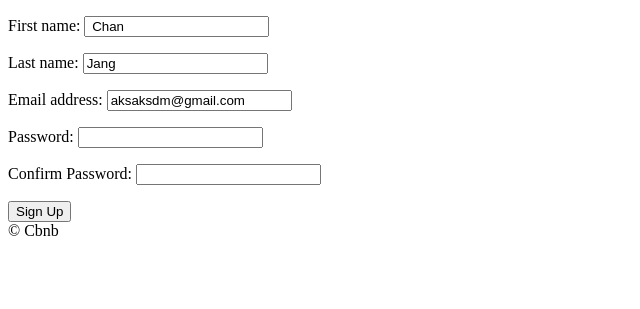
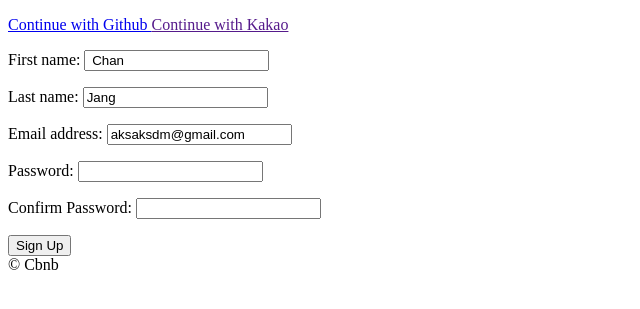
Before and after one commit to Dellil/django-project, a Django app: page /users/signup in a window 1280 px wide. Shown: the part 78-387 px from the top of the page, without its empty margins (0-640 px from the left). Run offline with Django 3.2, Linux system fonts and the light colour scheme.

Commit message:
Implementing Github Login!

```diff
--- /dev/null
+++ b/templates/partials/social_login.html
@@ -0,0 +1,6 @@
+<a href="{% url 'users:github-login' %}">
+    Continue with Github
+</a>
+<a href="">
+    Continue with Kakao
+</a>
--- a/templates/users/login.html
+++ b/templates/users/login.html
@@ -9,7 +9,7 @@ Log In
 {% endblock search-bar %}
 
 {% block content %}
-
+    {% include 'partials/social_login.html' %}
 <form action="{% url "users:login" %}" method="POST">
     {% csrf_token %}
     {{form.as_p}}
--- a/templates/users/signup.html
+++ b/templates/users/signup.html
@@ -9,7 +9,7 @@ Sign Up
 {% endblock search-bar %}
 
 {% block content %}
-
+    {% include 'partials/social_login.html' %}
 <form action="{% url "users:signup" %}" method="POST">
     {% csrf_token %}
     {{form.as_p}}
--- a/users/admin.py
+++ b/users/admin.py
@@ -19,6 +19,7 @@ class CustomUserAdmin(UserAdmin):
                     "language",
                     "currency",
                     "superhost",
+                    "login_method"
                 )
             },
         ),
@@ -47,5 +48,6 @@ class CustomUserAdmin(UserAdmin):
         "is_staff",
         "is_superuser",
         "email_verified",
-        "email_secret"
+        "email_secret",
+        "login_method"
     )
--- a/users/models.py
+++ b/users/models.py
@@ -30,6 +30,16 @@ class User(AbstractUser):
 
     CURRENCY_CHOICES = ((CURRENCY_USD, "USD"), (CURRENCY_KRW, "KRW"))
 
+    LOGIN_EMAIL = "email"
+    LOGIN_GITHUB = "github"
+    LOGIN_KAKAO = "kakao"
+
+    LOGIN_CHOICES = (
+        (LOGIN_EMAIL, "Email"),
+        (LOGIN_GITHUB, "Github"),
+        (LOGIN_KAKAO, "Kakao"),
+    )
+
     avatar = models.ImageField(upload_to="avatars", blank=True)
     gender = models.CharField(choices=GENDER_CHOICES, max_length=10, blank=True)
     bio = models.TextField(blank=True)
@@ -43,6 +53,9 @@ class User(AbstractUser):
     superhost = models.BooleanField(default=False)
     email_verified = models.BooleanField(default=False)
     email_secret = models.CharField(max_length=120, default="", blank=True)
+    login_method = models.CharField(
+        max_length=50, choices=LOGIN_CHOICES, default=LOGIN_EMAIL
+    )
 
     def verify_email(self):
         if self.email_verified is False:
--- a/users/urls.py
+++ b/users/urls.py
@@ -6,7 +6,11 @@ app_name = "users"
 
 urlpatterns = [
     path("login", views.LoginView.as_view(), name="login"),
+    path("login/github", views.github_login, name="github-login"),
+    path("login/github/callback", views.github_callback, name="github-callback"),
     path("logout", views.log_out, name="logout"),
     path("signup", views.SignUpView.as_view(), name="signup"),
-    path("verify/<str:secret>", views.complete_verification, name="complete-verification")
+    path(
+        "verify/<str:secret>", views.complete_verification, name="complete-verification"
+    ),
 ]
--- a/users/views.py
+++ b/users/views.py
@@ -1,3 +1,5 @@
+import os
+import requests
 from django.views.generic import FormView
 from django.urls import reverse_lazy
 from django.shortcuts import redirect, reverse
@@ -58,6 +60,75 @@ def complete_verification(request, secret):
     return redirect(reverse("core:home"))
 
 
+def github_login(request):
+    client_id = os.environ.get("GH_ID")
+    redirect_uri = "http://127.0.0.1:8000/users/login/github/callback"
+    return redirect(
+        f"https://github.com/login/oauth/authorize?client_id={client_id}&redirect_uri={redirect_uri}&scope=read:user"
+    )
+
+
+class GithubException(Exception):
+    pass
+
+
+def github_callback(request):
+    try:
+        client_id = os.environ.get("GH_ID")
+        client_secret = os.environ.get("GH_SECRET")
+        code = request.GET.get("code", None)
+        if code is not None:
+            github_request = requests.post(
+                f"https://github.com/login/oauth/access_token?client_id={client_id}&client_secret={client_secret}&code={code}",
+                headers={"Accept": "application/json"},
+            )
+            result_json = github_request.json()
+            error = result_json.get("error", None)
+
+            if error is not None:
+                print(f"에러가 뭔가 있음 암튼 그럼 {error}")
+                raise GithubException
+            else:
+                access_token = result_json.get("access_token")
+                profile_request = requests.get(
+                    "https://api.github.com/user",
+                    headers={
+                        "Authorization": f"token {access_token}",
+                        "Accept": "application/json",
+                    },
+                )
+                profile_json = profile_request.json()
+                username = profile_json.get("login", None)
+                if username is not None:
+                    name = profile_json.get("name")
+                    email = profile_json.get("email")
+                    bio = profile_json.get("bio")
+                    try:
+                        user = models.User.objects.get(email=email)
+                        if user.login_method != models.User.LOGIN_GITHUB:
+                            raise GithubException
+                    except models.User.DoesNotExist:
+                        user = models.User.objects.create(
+                            email=email,
+                            first_name=name,
+                            username=email,
+                            bio=bio,
+                            login_method=models.User.LOGIN_GITHUB,
+                        )
+                        user.set_unusable_password()
+                        user.save()
+                    login(request, user)
+                    return redirect(reverse("core:home"))
+                else:
+                    print("야 ㅋㅋ 유저 이름 없다는데?")
+                    raise GithubException
+        else:
+            raise GithubException
+    except GithubException:
+        # Send Error Message
+        return redirect(reverse("users:login"))
+
+
 # class LoginView(View):
 #     def get(self, request):
 #         form = forms.LoginForm(initial={"email": "aksaksdm@naver.com"})
```
Also changed, not shown: users/migrations/0006_user_login_method.py (added), 2 other files.
